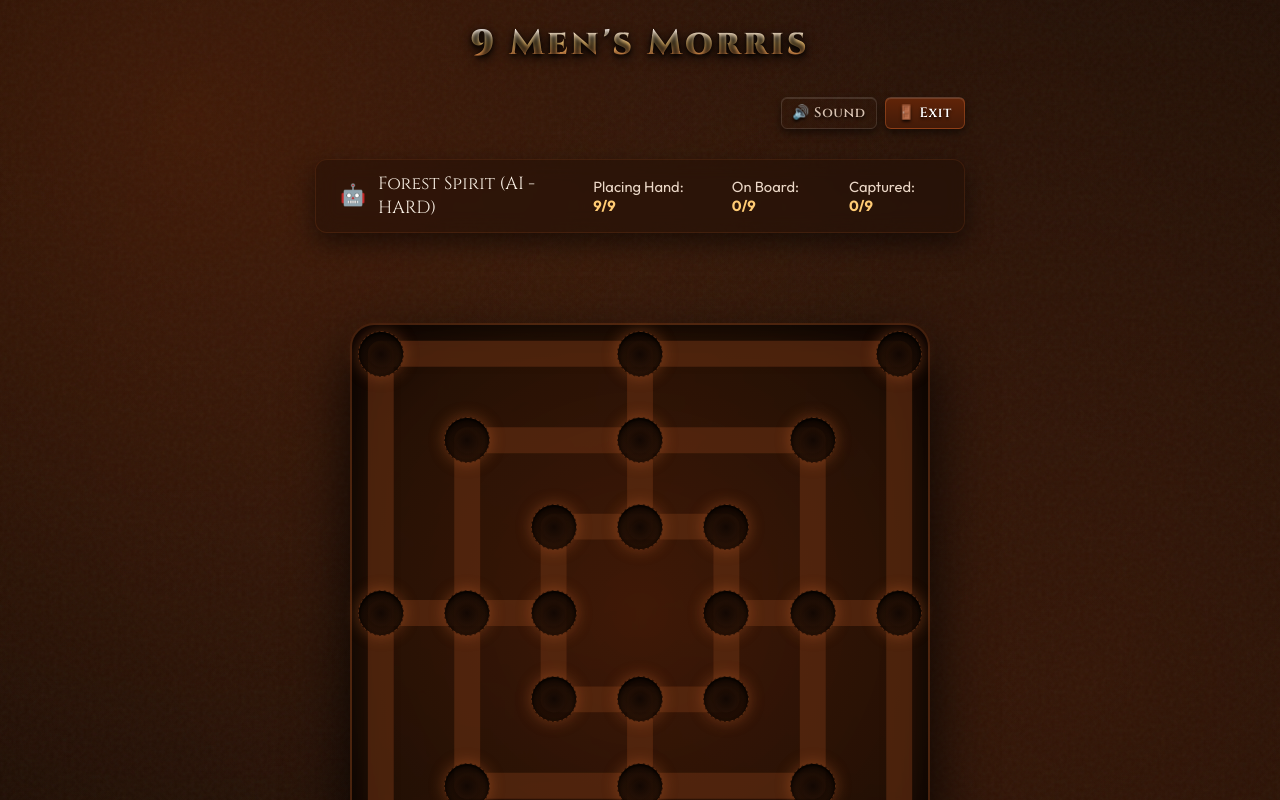
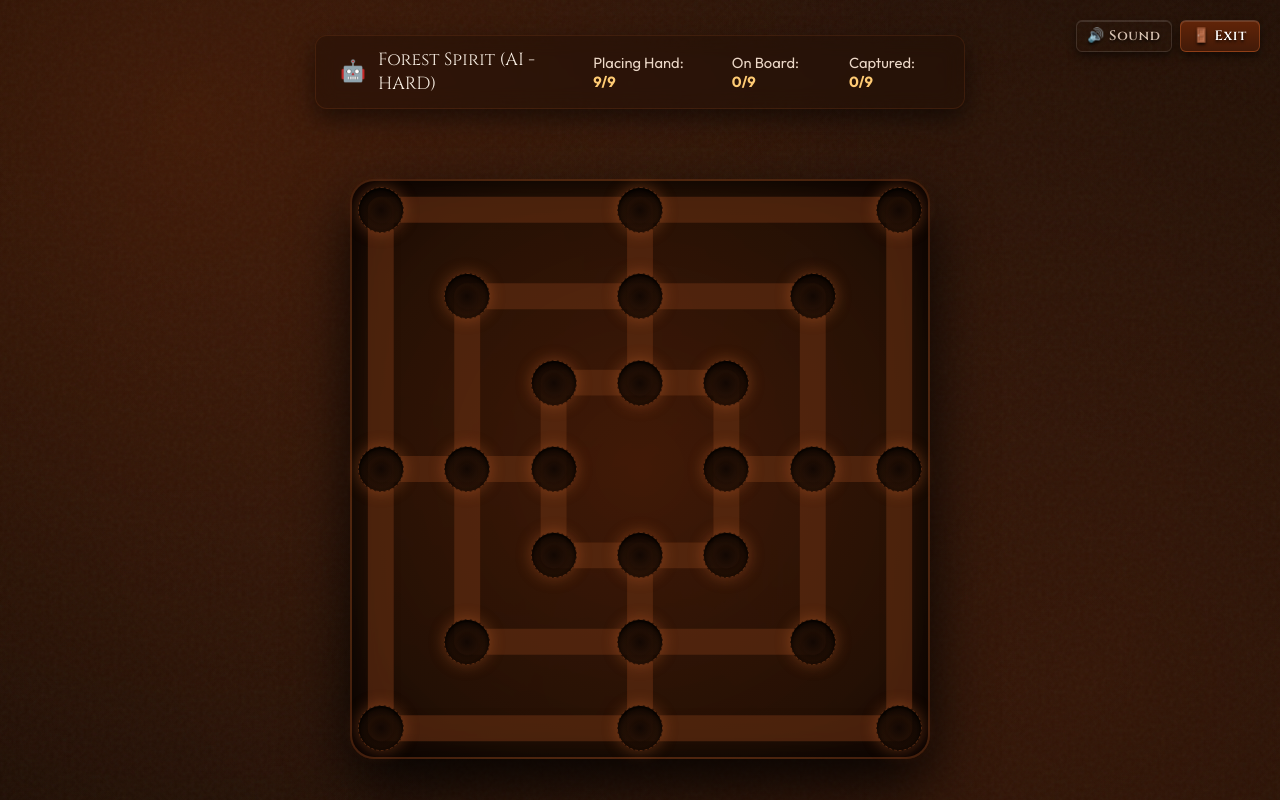
Before and after one commit to irohitkushwaha/tigrarh, a Next.js app: page /play/ai in a window 1280 px wide. Shown: the top 800 px of the page. Built offline with nearby package versions, Linux system fonts and the light colour scheme.

Commit message:
Layout: Remove title from playground, position controls at absolute corners, rollback padding to 50px

```diff
--- a/src/app/globals.css
+++ b/src/app/globals.css
@@ -271,7 +271,7 @@ h1, h2, h3, h4, h5, h6 {
   position: relative;
   min-height: 500px;
   width: 100%;
-  padding: 70px 0;
+  padding: 50px 0;
 }
 
 .board-wrapper {
--- a/src/app/play/ai/page.js
+++ b/src/app/play/ai/page.js
@@ -110,8 +110,6 @@ function AIPlayContent() {
 
   return (
     <div className="tigarh-app-wrapper">
-      <h1 className="ancient-title" style={{ fontSize: "2.2rem", marginBottom: "15px" }}>9 Men's Morris</h1>
-
       <div className="dashboard-layout">
         {/* Game Controls widget in corner */}
         <GameControlsHeader
--- a/src/app/play/local/page.js
+++ b/src/app/play/local/page.js
@@ -75,8 +75,6 @@ function LocalPlayContent() {
 
   return (
     <div className="tigarh-app-wrapper">
-      <h1 className="ancient-title" style={{ fontSize: "2.2rem", marginBottom: "15px" }}>9 Men's Morris</h1>
-
       <div className="dashboard-layout">
         {/* Game Controls widget in corner */}
         <GameControlsHeader
--- a/src/app/play/online/[roomId]/page.js
+++ b/src/app/play/online/[roomId]/page.js
@@ -348,8 +348,6 @@ function OnlinePlayContent({ params }) {
 
   return (
     <div className="tigarh-app-wrapper" style={{ position: "relative" }}>
-      <h1 className="ancient-title" style={{ fontSize: "2.2rem", marginBottom: "15px" }}>9 Men's Morris</h1>
-
       <div className="dashboard-layout" style={{ position: "relative" }}>
         {/* Game Controls widget in corner */}
         <GameControlsHeader
--- a/src/components/Dashboard.js
+++ b/src/components/Dashboard.js
@@ -73,18 +73,24 @@ export function GameControlsHeader({
   const showInviteBox = isOnline && roomId && (!room || !room.guest || room.status === "waiting");
 
   return (
-    <div style={{
-      width: "100%",
-      display: "flex",
-      justifyContent: "space-between",
-      alignItems: "center",
-      marginBottom: "10px",
-      fontSize: "0.9rem"
-    }}>
-      {/* Left side: invite tags if guest is missing in online play */}
-      {showInviteBox ? (
-        <div style={{ display: "flex", gap: "10px", alignItems: "center" }}>
-          <span style={{ color: "var(--color-gold)", fontWeight: "500" }}>
+    <>
+      {/* Left side: invite tags absolute top left */}
+      {showInviteBox && (
+        <div style={{
+          position: "absolute",
+          top: "20px",
+          left: "20px",
+          display: "flex",
+          gap: "10px",
+          alignItems: "center",
+          zIndex: 100,
+          background: "rgba(32, 15, 5, 0.65)",
+          padding: "6px 12px",
+          borderRadius: "8px",
+          border: "1px solid rgba(228, 114, 52, 0.2)",
+          backdropFilter: "blur(8px)"
+        }}>
+          <span style={{ color: "var(--color-gold)", fontWeight: "500", fontSize: "0.85rem" }}>
             🔑 Code: <strong>{roomId}</strong>
           </span>
           <button
@@ -92,15 +98,21 @@ export function GameControlsHeader({
             onClick={copyShareLink}
             style={{ padding: "4px 10px", fontSize: "0.75rem", borderRadius: "6px" }}
           >
-            Copy Invite URL
+            Copy URL
           </button>
         </div>
-      ) : (
-        <div />
       )}
 
-      {/* Right side: volume and exit controls */}
-      <div style={{ display: "flex", gap: "8px", alignItems: "center" }}>
+      {/* Right side: volume and exit controls absolute top right */}
+      <div style={{
+        position: "absolute",
+        top: "20px",
+        right: "20px",
+        display: "flex",
+        gap: "8px",
+        alignItems: "center",
+        zIndex: 100
+      }}>
         <button
           className="action-btn secondary-btn"
           onClick={onToggleSound}
@@ -117,6 +129,6 @@ export function GameControlsHeader({
           🚪 Exit
         </button>
       </div>
-    </div>
+    </>
   );
 }
```
